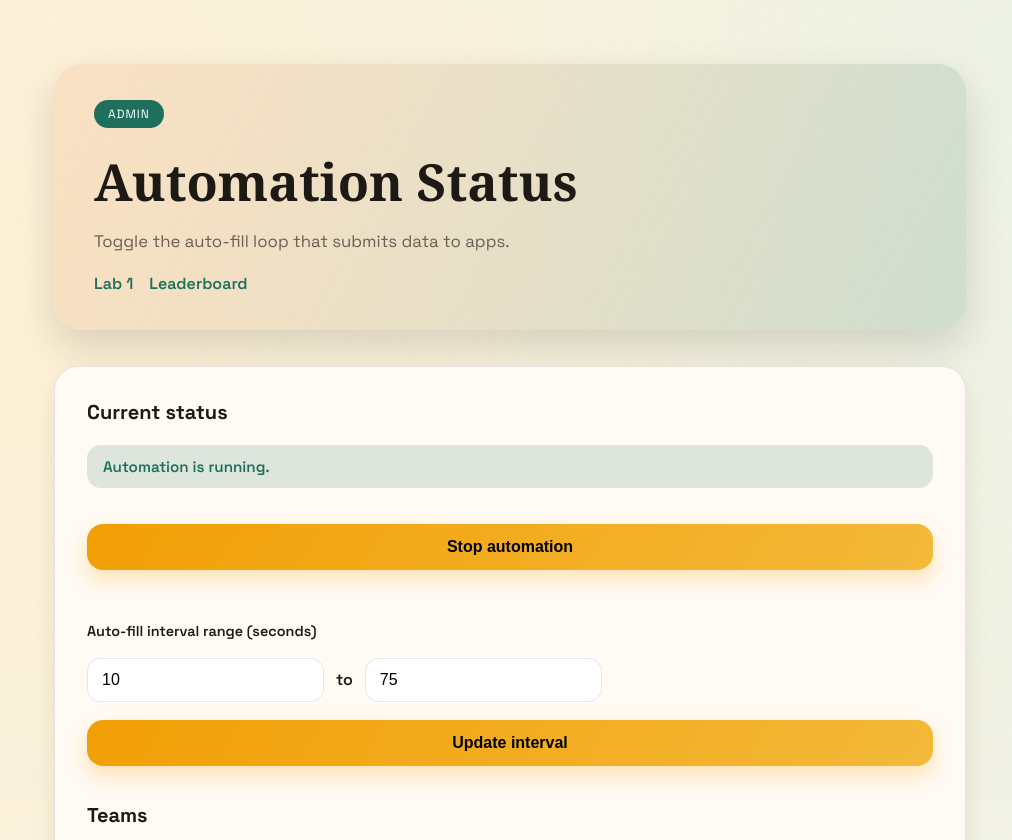
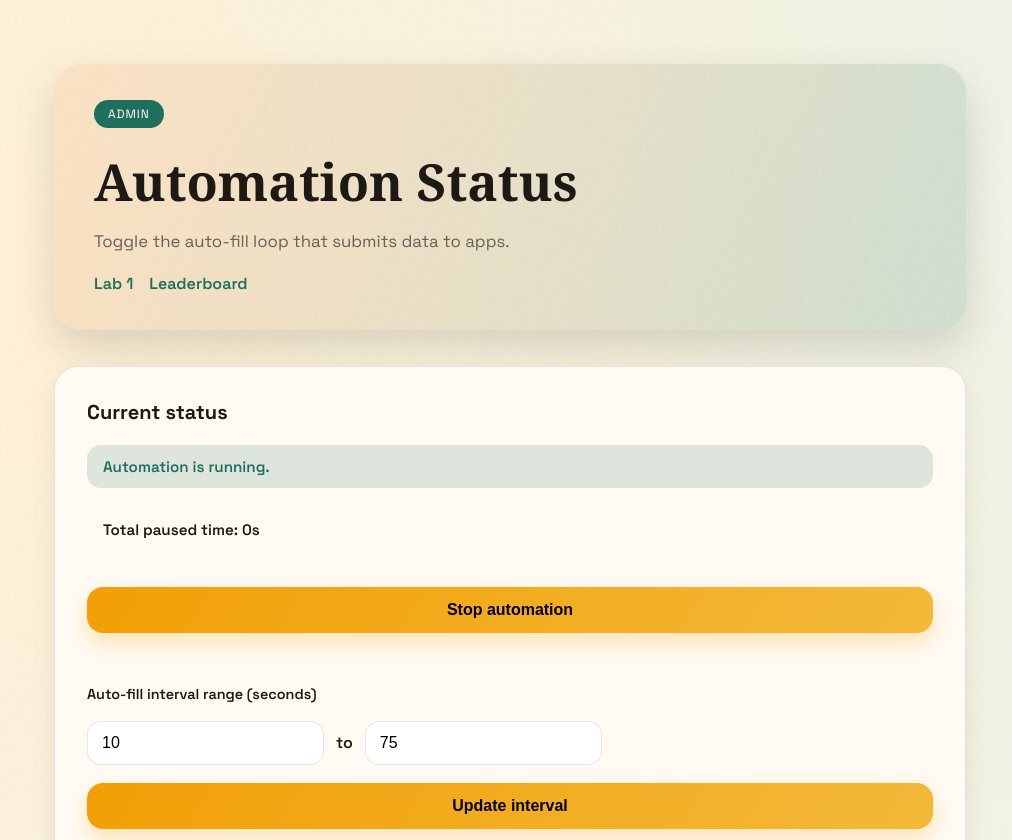
Before and after one commit to UnpredictablePrashant/MCK-infra-lab, a Flask app: page /admin/panel in a window 1280 px wide. Shown: the top 840 px of the page, without its empty margins (130-1142 px from the left). Run offline with Flask 3, Linux system fonts and the light colour scheme; a user stored in the database is signed in; data comes from the database, SQL or seed files in the repository; parts of the project's set-up code (start-up, migrations or seed data) failed here and were passed over; some web fonts are replaced.

Commit message:
FIX: issue

```diff
--- a/app.py
+++ b/app.py
@@ -41,6 +41,8 @@ active_fill_lock = threading.Lock()
 fill_active = False
 db_lock = threading.Lock()
 automation_enabled = True
+automation_paused_at = None
+automation_total_paused_seconds = 0
 
 FILL_INTERVAL_SECONDS = int(os.environ.get("FILL_INTERVAL_SECONDS", "120"))
 AUTO_INTERVAL_MIN_SECONDS = int(os.environ.get("AUTO_INTERVAL_MIN_SECONDS", "10"))
@@ -91,6 +93,9 @@ def admin_login():
 def admin_panel():
     if not session.get("admin"):
         return redirect(url_for("admin_login"))
+    paused_seconds = automation_total_paused_seconds
+    if automation_paused_at is not None:
+        paused_seconds += int(time.time() - automation_paused_at)
     return render_template(
         "admin_panel.html",
         automation_enabled=automation_enabled,
@@ -98,15 +103,34 @@ def admin_panel():
         auto_interval_max=AUTO_INTERVAL_MAX_SECONDS,
         teams=list_teams(),
         submissions=list_students(),
+        automation_paused_seconds=paused_seconds,
     )
 
 
 @app.post("/admin/toggle")
 def admin_toggle():
-    global automation_enabled
+    global automation_enabled, automation_paused_at, automation_total_paused_seconds
     if not session.get("admin"):
         return redirect(url_for("admin_login"))
     automation_enabled = not automation_enabled
+    now = int(time.time())
+    if not automation_enabled:
+        automation_paused_at = now
+        broadcast("fill_log", {"message": f"Automation paused at {time.ctime(now)}."})
+    else:
+        if automation_paused_at is not None:
+            paused_for = now - automation_paused_at
+            automation_total_paused_seconds += paused_for
+            broadcast(
+                "fill_log",
+                {
+                    "message": (
+                        f"Automation resumed after {paused_for}s paused "
+                        f"(total paused {automation_total_paused_seconds}s)."
+                    )
+                },
+            )
+        automation_paused_at = None
     return redirect(url_for("admin_panel"))
 
 
--- a/form_filler.py
+++ b/form_filler.py
@@ -289,7 +289,7 @@ def get_entry_text():
         text = raw[start:end]
         return text.replace("\\n", " ").strip()
     except Exception:
-    return "I appreciated a quiet moment and felt grateful."
+        return "I appreciated a quiet moment and felt grateful."
 
 
 def generate_entry_text(entry_mode="ai", seed=None):
--- a/templates/admin_panel.html
+++ b/templates/admin_panel.html
@@ -25,6 +25,9 @@
         </div>
         <div class="status {% if automation_enabled %}ok{% else %}error{% endif %}">
           Automation is {% if automation_enabled %}running{% else %}stopped{% endif %}.
+        </div>
+        <div class="status">
+          Total paused time: {{ automation_paused_seconds }}s
         </div>
         <form method="post" action="/admin/toggle" class="admin-actions">
           <button type="submit">
```
